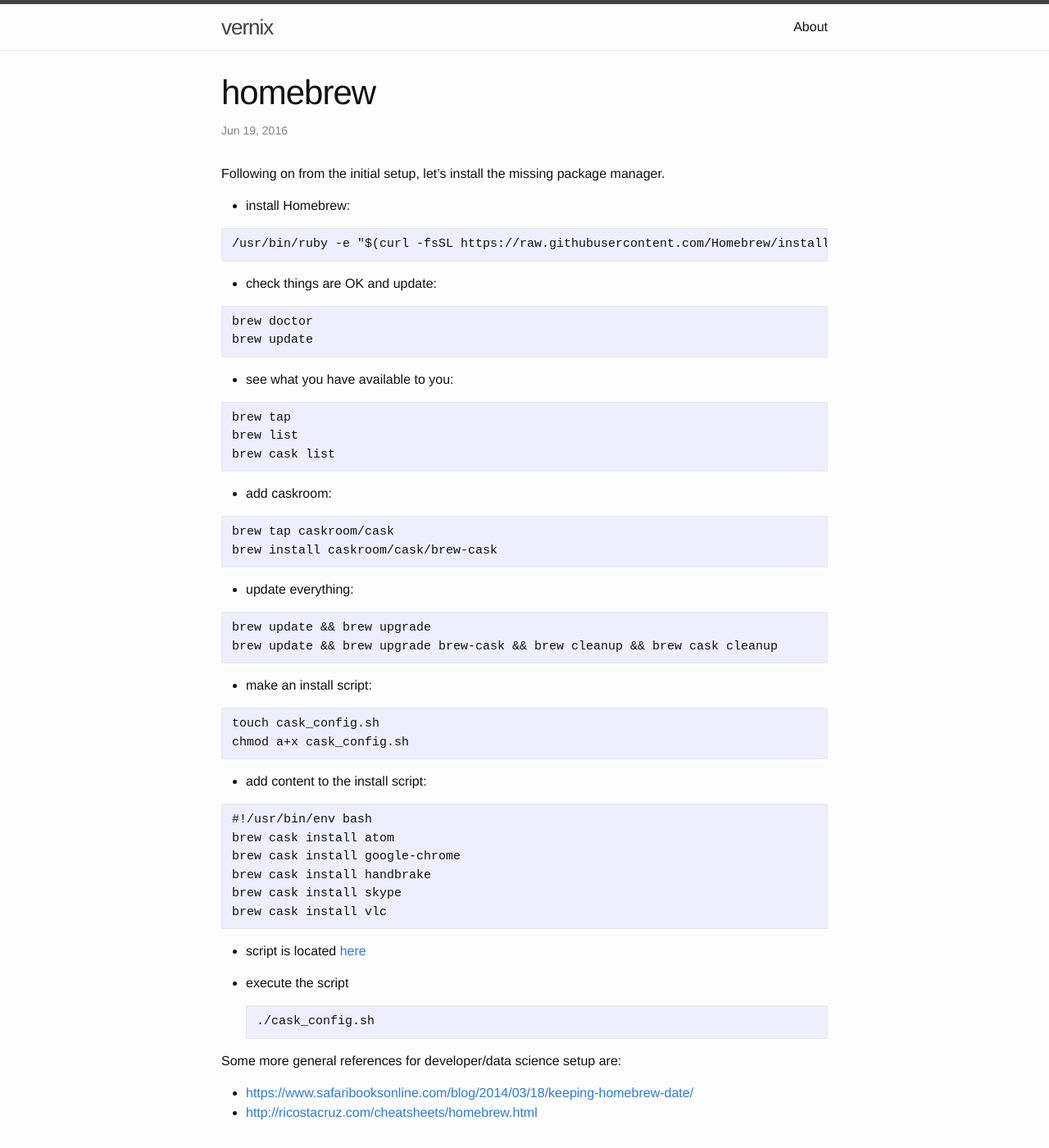
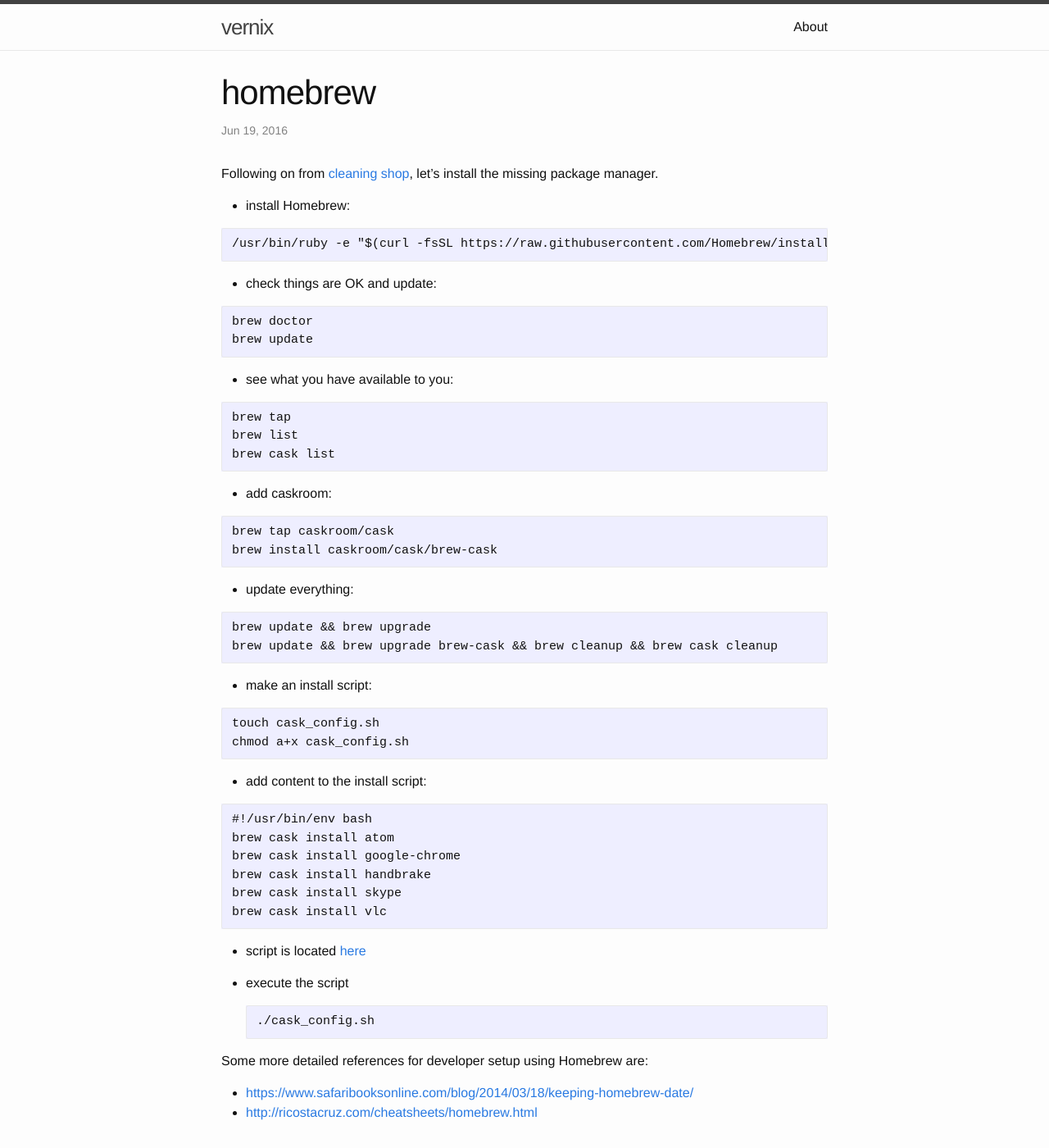
Before and after one commit to mattorama/vernix, a Jekyll site: the page built from _posts/2016-06-19-homebrew.md, in a window 1280 px wide and 1400 px high. Shown: the whole window at 82% size. Built offline with Jekyll 4.4.1, drawn with Linux system fonts in a browser that asks for light colours.

Commit message:
fix links

````diff
--- a/_posts/2016-06-19-1.md
+++ b/_posts/2016-06-19-homebrew.md
@@ -4,7 +4,7 @@ title:  "homebrew"
 date:   2016-06-19 11:32:34 -0700
 categories: setup
 ---
-Following on from the initial setup, let's install the missing package manager.
+Following on from [cleaning shop]({{ site.baseurl }}{% post_url 2016-06-18-cleaning-shop %}), let's install the missing package manager.
 
 * install Homebrew:
 
@@ -58,14 +58,14 @@ brew cask install handbrake
 brew cask install skype
 brew cask install vlc
 ```
-* script is located [here]({{ site.url }}/bin/cask_config.sh)
+* script is located [here]({{ site.baseurl }}/bin/cask_config.sh)
 
 * execute the script
 ```
 ./cask_config.sh
 ```
 
-Some more general references for developer/data science setup are:
+Some more detailed references for developer setup using Homebrew are:
 
 * <https://www.safaribooksonline.com/blog/2014/03/18/keeping-homebrew-date/>
 * <http://ricostacruz.com/cheatsheets/homebrew.html>
````
Also changed, not shown: _posts/2016-06-18-cleaning-shop.md (renamed from _posts/2016-06-18-1.md).
